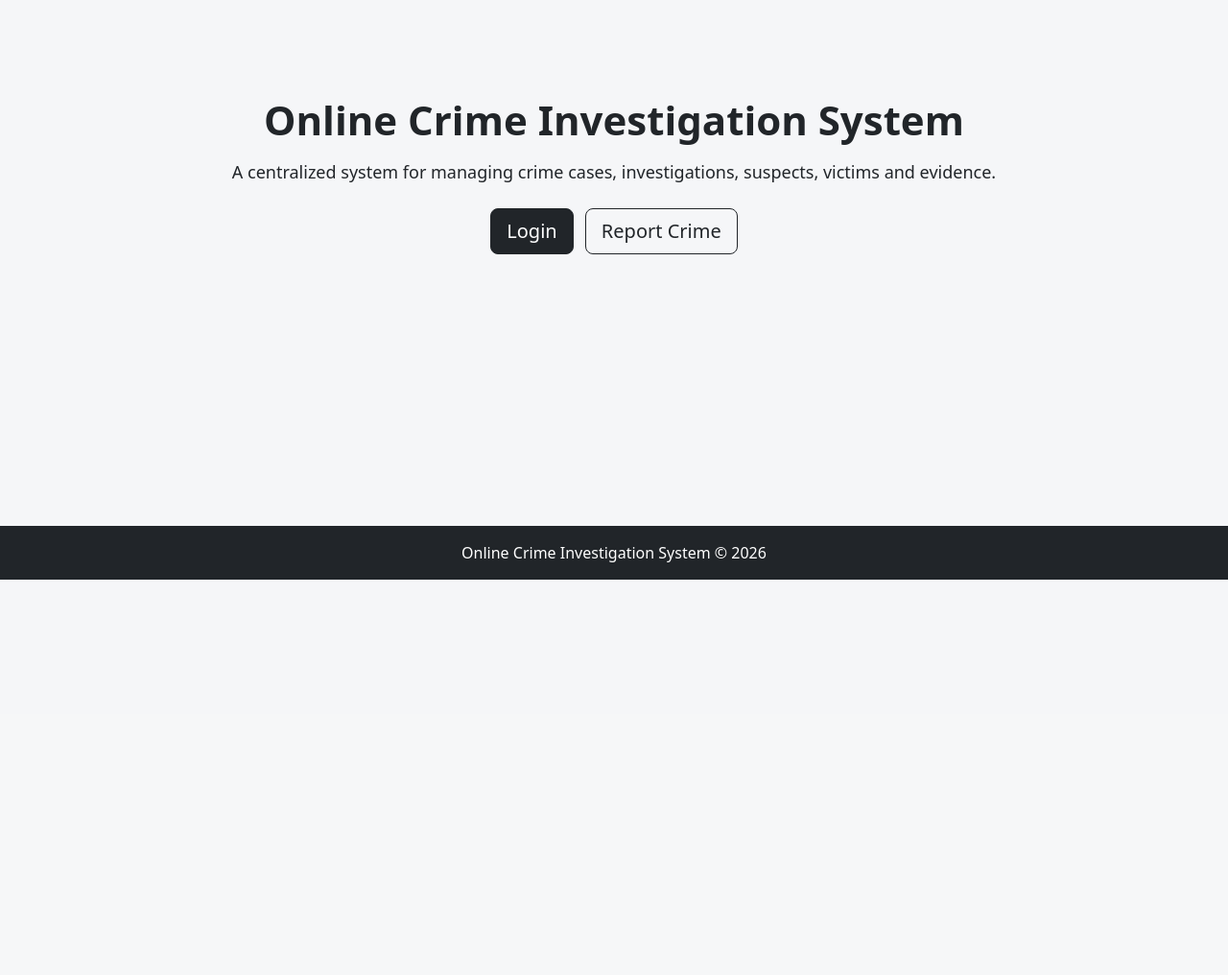
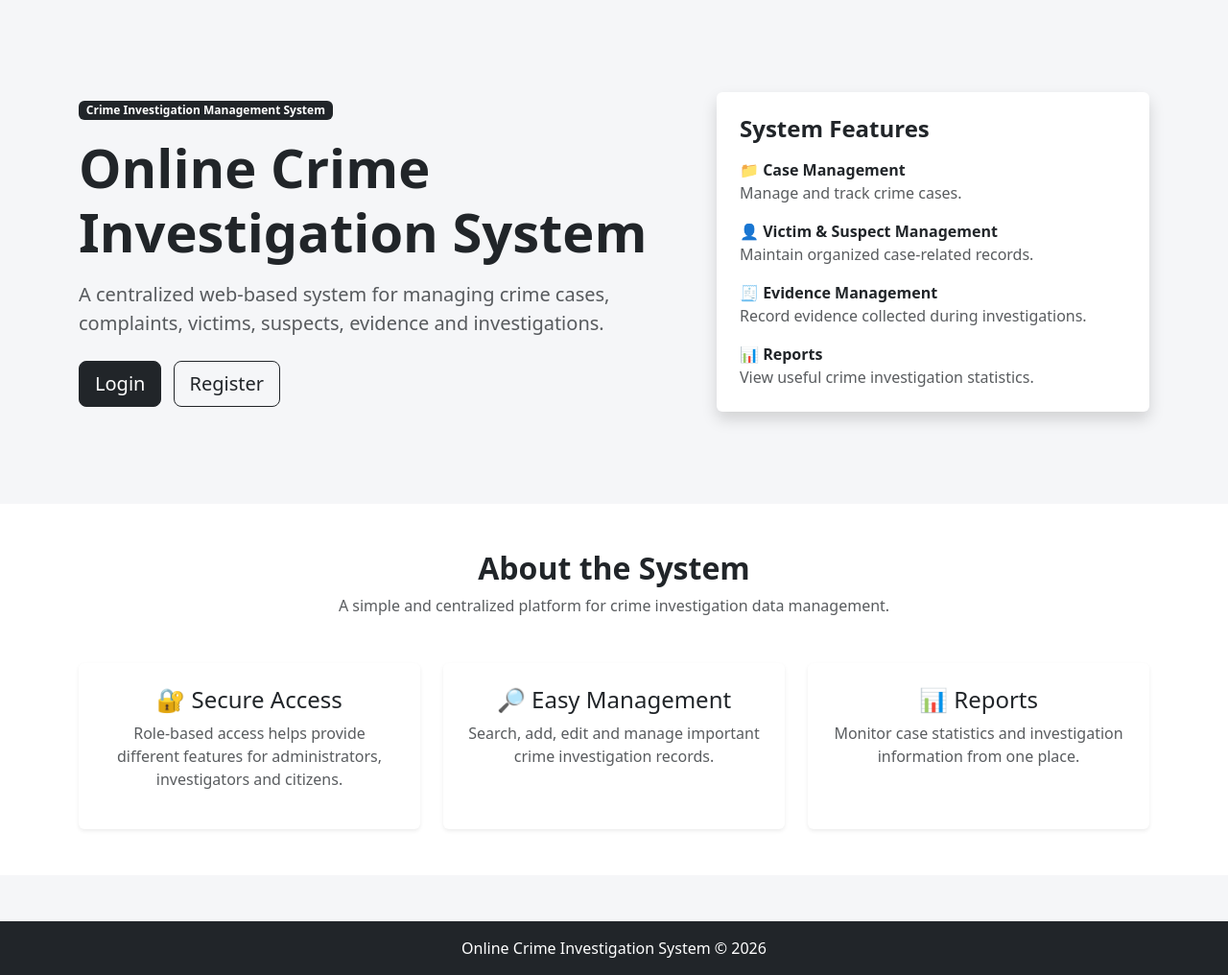
Before and after one commit to dp-01-01/-online-crime-investigation-system, a Flask app: page / in a window 1280 px wide. Shown: the part 56-1072 px from the top of the page at 96% size. Before the commit the page ends 660 px from the top, so only its background shows below. Run offline with Flask 3, Linux system fonts and the light colour scheme.

Commit message:
Update application and home page

```diff
--- a/app.py
+++ b/app.py
@@ -196,7 +196,48 @@ def register():
 @login_required
 def dashboard():
 
-    return render_template("dashboard.html")
+    connection = get_db_connection()
+    cursor = connection.cursor()
+
+    # Total cases
+    cursor.execute("SELECT COUNT(*) FROM cases")
+    total_cases = cursor.fetchone()[0]
+
+    # Open cases
+    cursor.execute(
+        "SELECT COUNT(*) FROM cases WHERE status = %s",
+        ("Open",)
+    )
+    open_cases = cursor.fetchone()[0]
+
+    # Total victims
+    cursor.execute("SELECT COUNT(*) FROM victims")
+    total_victims = cursor.fetchone()[0]
+
+    # Total suspects
+    cursor.execute("SELECT COUNT(*) FROM suspects")
+    total_suspects = cursor.fetchone()[0]
+
+    # Total evidence
+    cursor.execute("SELECT COUNT(*) FROM evidence")
+    total_evidence = cursor.fetchone()[0]
+
+    # Total investigations
+    cursor.execute("SELECT COUNT(*) FROM investigations")
+    total_investigations = cursor.fetchone()[0]
+
+    cursor.close()
+    connection.close()
+
+    return render_template(
+        "dashboard.html",
+        total_cases=total_cases,
+        open_cases=open_cases,
+        total_victims=total_victims,
+        total_suspects=total_suspects,
+        total_evidence=total_evidence,
+        total_investigations=total_investigations
+    )
 
 
 # ==================================================
--- a/templates/index.html
+++ b/templates/index.html
@@ -6,28 +6,188 @@ Home - Crime Investigation System
 
 {% block content %}
 
-<section class="hero">
+<!-- Hero Section -->
 
-    <div class="container">
+<section class="py-5">
 
-        <h1>
+    <div class="container py-5">
+
+        <div class="row align-items-center">
+
+            <div class="col-lg-7">
+
+                <span class="badge bg-dark mb-3">
+                    Crime Investigation Management System
+                </span>
+
+                <h1 class="display-4 fw-bold">
                     Online Crime Investigation System
                 </h1>
 
-        <p class="mt-3">
-            A centralized system for managing crime cases,
-            investigations, suspects, victims and evidence.
+                <p class="lead text-muted mt-3">
+                    A centralized web-based system for managing
+                    crime cases, complaints, victims, suspects,
+                    evidence and investigations.
                 </p>
 
                 <div class="mt-4">
 
-            <a href="/login" class="btn btn-dark btn-lg me-2">
+                    <a
+                        href="/login"
+                        class="btn btn-dark btn-lg me-2"
+                    >
                         Login
                     </a>
 
-            <a href="#" class="btn btn-outline-dark btn-lg">
-                Report Crime
+                    <a
+                        href="/register"
+                        class="btn btn-outline-dark btn-lg"
+                    >
+                        Register
                     </a>
+
+                </div>
+
+            </div>
+
+            <div class="col-lg-5 mt-5 mt-lg-0">
+
+                <div class="card shadow border-0">
+
+                    <div class="card-body p-4">
+
+                        <h4 class="fw-bold mb-3">
+                            System Features
+                        </h4>
+
+                        <div class="mb-3">
+                            <strong>📁 Case Management</strong>
+                            <p class="text-muted mb-0">
+                                Manage and track crime cases.
+                            </p>
+                        </div>
+
+                        <div class="mb-3">
+                            <strong>👤 Victim & Suspect Management</strong>
+                            <p class="text-muted mb-0">
+                                Maintain organized case-related records.
+                            </p>
+                        </div>
+
+                        <div class="mb-3">
+                            <strong>🧾 Evidence Management</strong>
+                            <p class="text-muted mb-0">
+                                Record evidence collected during investigations.
+                            </p>
+                        </div>
+
+                        <div>
+                            <strong>📊 Reports</strong>
+                            <p class="text-muted mb-0">
+                                View useful crime investigation statistics.
+                            </p>
+                        </div>
+
+                    </div>
+
+                </div>
+
+            </div>
+
+        </div>
+
+    </div>
+
+</section>
+
+
+<!-- About Section -->
+
+<section class="bg-white py-5">
+
+    <div class="container">
+
+        <div class="text-center mb-5">
+
+            <h2 class="fw-bold">
+                About the System
+            </h2>
+
+            <p class="text-muted">
+                A simple and centralized platform for crime
+                investigation data management.
+            </p>
+
+        </div>
+
+
+        <div class="row g-4">
+
+            <div class="col-md-4">
+
+                <div class="card h-100 border-0 shadow-sm">
+
+                    <div class="card-body text-center p-4">
+
+                        <h4>
+                            🔐 Secure Access
+                        </h4>
+
+                        <p class="text-muted">
+                            Role-based access helps provide
+                            different features for administrators,
+                            investigators and citizens.
+                        </p>
+
+                    </div>
+
+                </div>
+
+            </div>
+
+
+            <div class="col-md-4">
+
+                <div class="card h-100 border-0 shadow-sm">
+
+                    <div class="card-body text-center p-4">
+
+                        <h4>
+                            🔎 Easy Management
+                        </h4>
+
+                        <p class="text-muted">
+                            Search, add, edit and manage important
+                            crime investigation records.
+                        </p>
+
+                    </div>
+
+                </div>
+
+            </div>
+
+
+            <div class="col-md-4">
+
+                <div class="card h-100 border-0 shadow-sm">
+
+                    <div class="card-body text-center p-4">
+
+                        <h4>
+                            📊 Reports
+                        </h4>
+
+                        <p class="text-muted">
+                            Monitor case statistics and
+                            investigation information from one place.
+                        </p>
+
+                    </div>
+
+                </div>
+
+            </div>
 
         </div>
 
```
Lines whose indentation alone changed are shown as unchanged.
